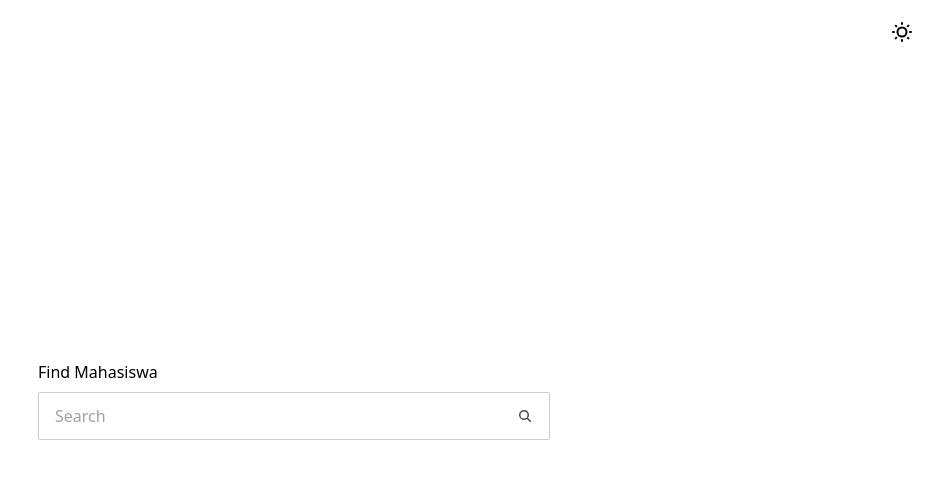
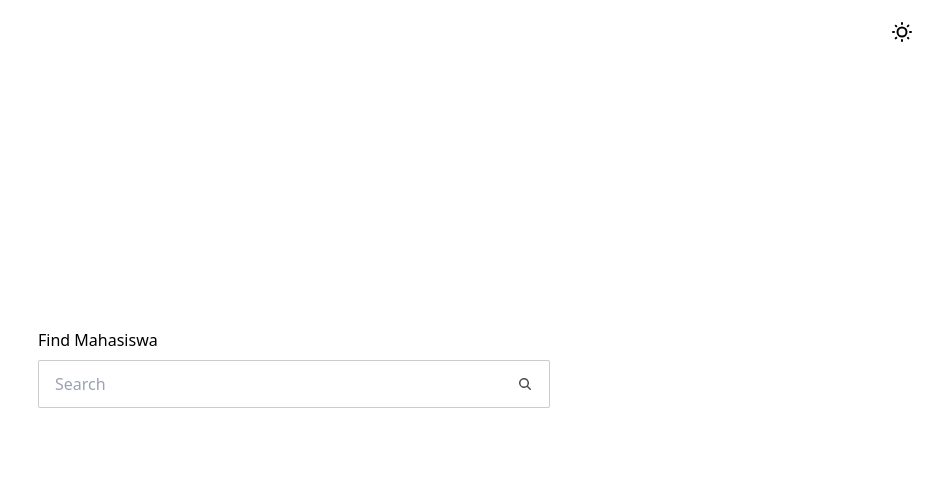
Before and after one commit to chrystalio/MahasiswaLookup, a SvelteKit app: page /app in a window 1280 px wide. Shown: the top 478 px of the page, without its empty margins (346-1280 px from the left). Built offline with nearby package versions, Linux system fonts and the light colour scheme.

Commit message:
Reduce padding lg screen

```diff
--- a/src/routes/app/+page.svelte
+++ b/src/routes/app/+page.svelte
@@ -25,7 +25,7 @@
     </label>
 </div>
 
-<div class="container lg:px-96 px-4 py-40 lg:py-72">
+<div class="container lg:px-96 px-4 py-40 lg:py-64">
     <h1 class="py-2">Find Mahasiswa</h1>
     <SearchForm />
 </div>
```
